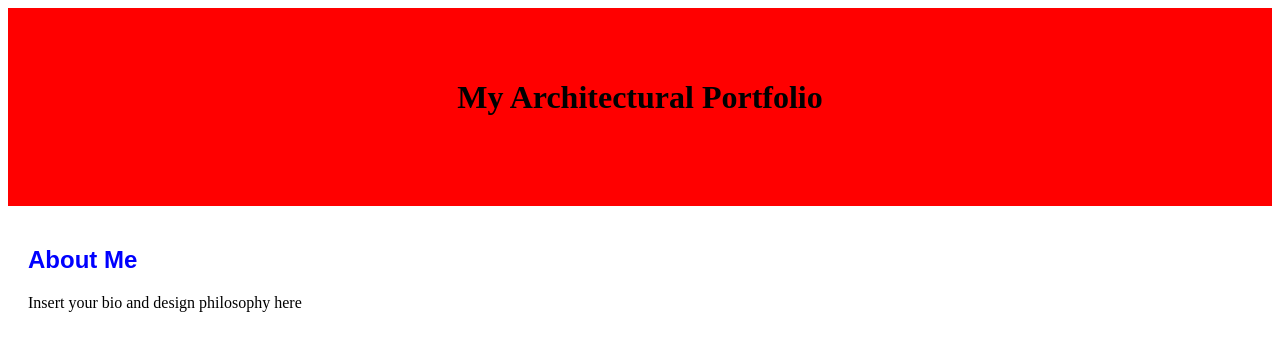
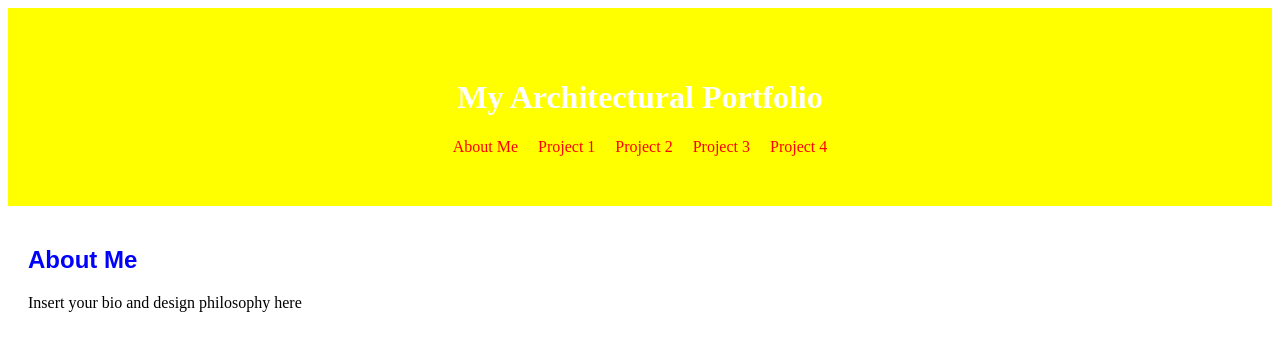
Before and after one commit to brendanhunter/portfolio, a plain HTML site: page index.html in a window 1280 px wide. Shown: the top 349 px of the page. Drawn offline with Linux system fonts and the light colour scheme.

Commit message:
Update styles.css

```diff
--- a/css/styles.css
+++ b/css/styles.css
@@ -1,6 +1,6 @@
 header {
-	background-color: red;
-	color: #000;
+	background-color: yellow;
+	color: #FFFFFF;
 	padding: 50px;
 	text-align: center;
 }
```
